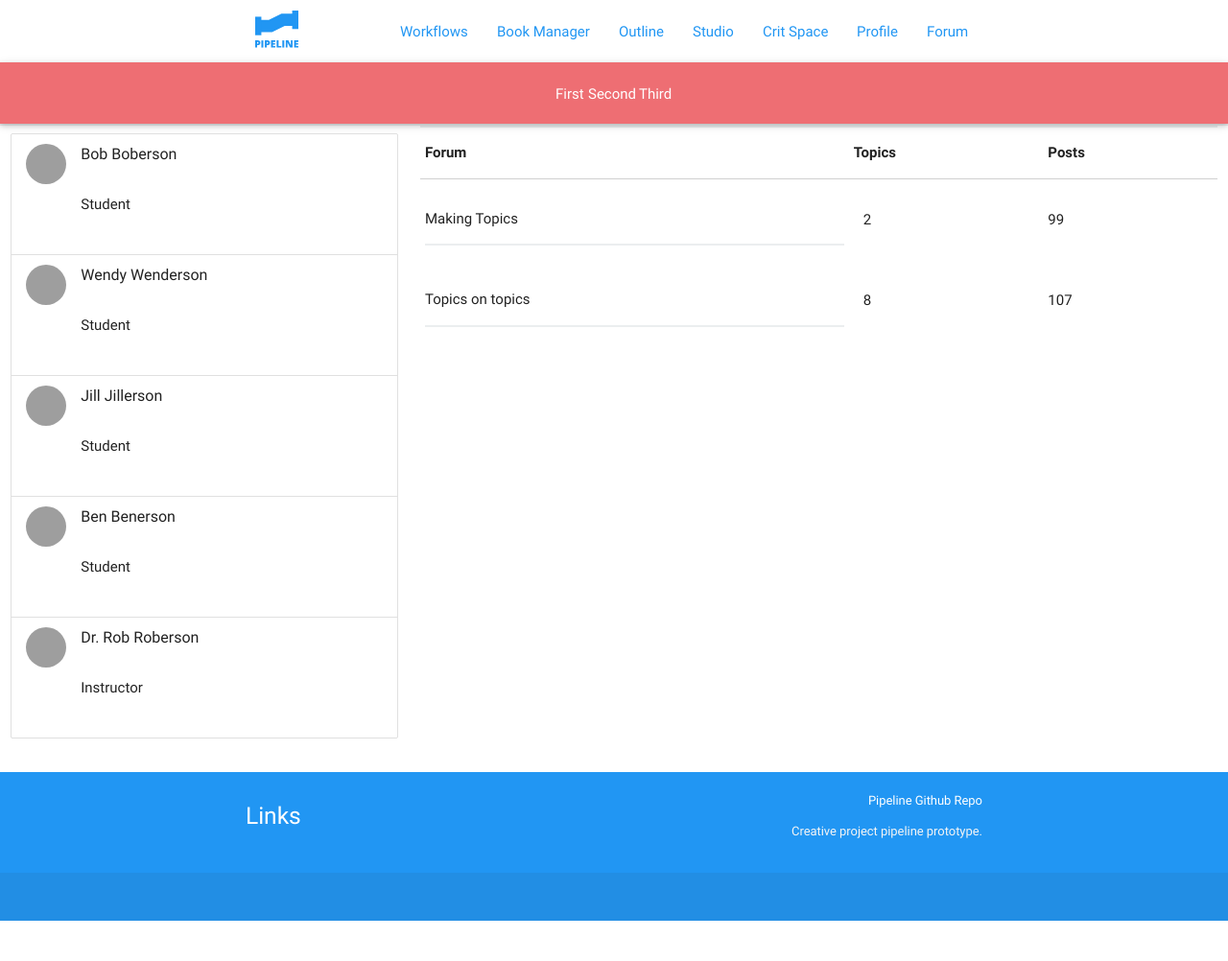
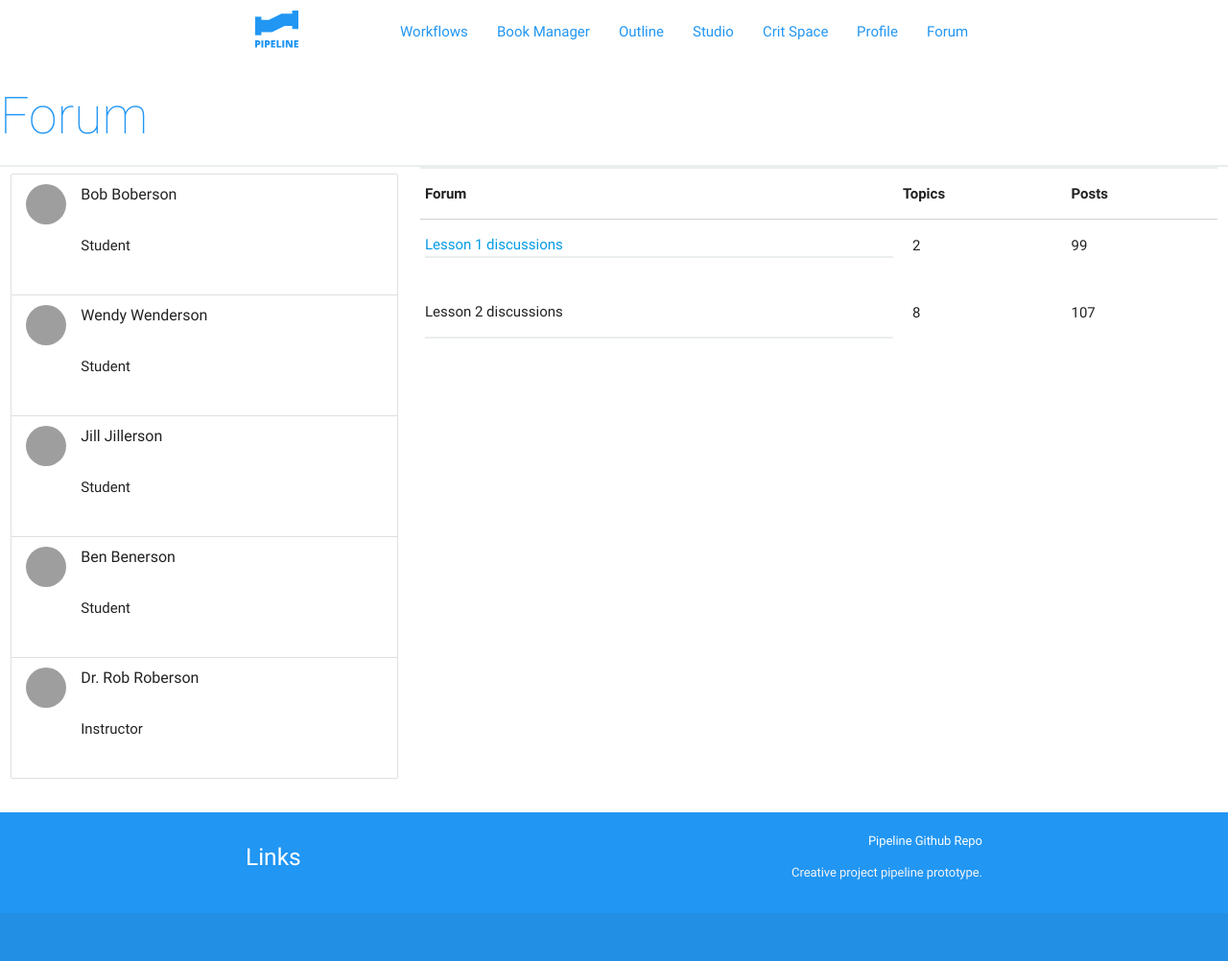
Before and after one commit to dmd-program/pipeline, a Jekyll site: the page built from forum.html, in a window 1280 px wide. Shown: the whole page at 96% size. Built offline with Jekyll 4.4.1, drawn with Linux system fonts in a browser that asks for light colours; before the commit the page ends 960 px from its top, so only the background shows below that; grey boxes are pictures that could not be loaded.

Commit message:
nav gone

```diff
--- a/forum.html
+++ b/forum.html
@@ -2,15 +2,7 @@
 layout: default
 title: Forum
 ---
-  <nav>
-    <div class="nav-wrapper">
-      <div class="col s12 center">
-        <a href="#!" class="All">First</a>
-        <a href="#!" class="Discussion Topics">Second</a>
-        <a href="#!" class="Discussion Title">Third</a>
-      </div>
-    </div>
-  </nav>
+<h2 class="thin blue-text">Forum</h2>
 <div class="divider"></div>
 <div class="row">
   <div class="col s4">
@@ -56,7 +48,7 @@ title: Forum
         <tbody>
           <tr>
             <td class="topic-category">
-              <p class="title">Making Topics</p>
+              <a href="#!" class="All">Lesson 1 discussions</a>
               <div class="divider"></div>
             </td>
             <td class="topic-qty">2</td>
@@ -65,7 +57,7 @@ title: Forum
           </tr>
           <tr>
             <td>
-              <p class="title">Topics on topics</p>
+              <p class="title">Lesson 2 discussions</p>
               <div class="divider"></div>
             </td>
             <td class="topic-qty">8</td>
```
